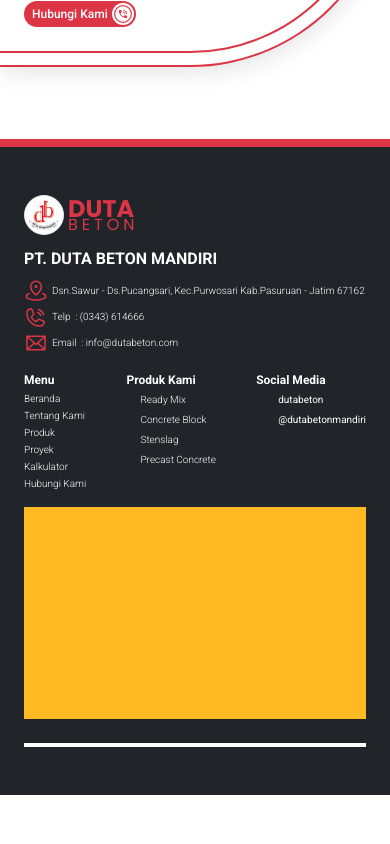
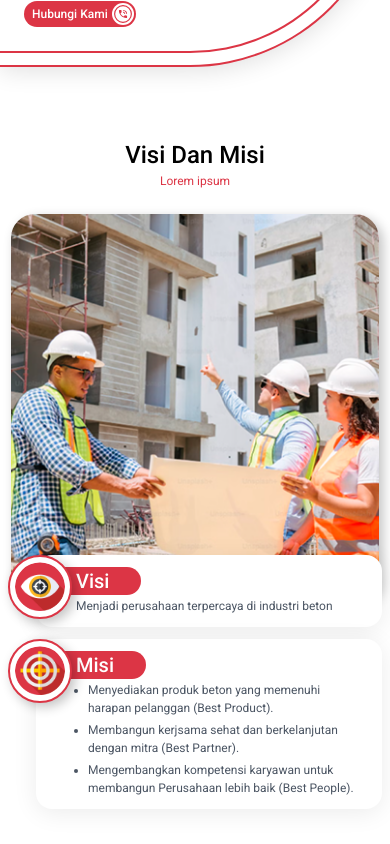
Before and after one commit to Faizululum/Duta-Beton-Website, a Next.js app: page /about in a window 390 px wide. Shown: the part 1960-2804 px from the top of the page. Before the commit the page ends 2755 px from the top, so only its background shows below. Built offline with nearby package versions, Linux system fonts and the light colour scheme; some icons are missing.

Commit message:
feat(about): create responsive vision mission section

```diff
--- a/src/app/about/page.jsx
+++ b/src/app/about/page.jsx
@@ -1,6 +1,7 @@
 import AboutHero from "@/components/page/about/AboutHero";
 import AboutUsSection from "@/components/page/about/AboutUsSection";
 import DetailSection from "@/components/page/about/DetailSection";
+import MissionSection from "@/components/page/about/MissionSection";
 
 export default function AboutPage() {
   return (
@@ -8,6 +9,7 @@ export default function AboutPage() {
       <AboutHero />
       <DetailSection />
       <AboutUsSection />
+      <MissionSection />
     </div>
   );
 }
--- /dev/null
+++ b/src/components/page/about/MissionSection.jsx
@@ -0,0 +1,39 @@
+import TitleLayout from "@/components/layout/TextLayout";
+import MissionCard from "@/components/ui/MissionCard";
+import Image from "next/image";
+
+export default function MissionSection() {
+  return (
+    <div className="flex flex-col w-full gap-regular-lg md:gap-bold-lg items-center mb-bold-3xl">
+      <TitleLayout title="Visi dan Misi" description="Lorem ipsum" />
+      <div className="flex flex-col w-full md:w-auto items-center md:flex-row-reverse">
+        <div className="relative w-[368px] md:w-[437px] h-[389px] md:h-[462px] -mb-bold-lg md:mb-0 -z-10 md:z-10">
+          <Image
+            src="/about/mission.png"
+            alt="mission"
+            fill
+            className="rounded-3xl object-cover shadow-shadow-icon"
+            sizes="(min-width: 768px) 437px, 368px"
+          />
+        </div>
+        <div className="flex flex-col gap-thin-lg">
+          <MissionCard
+            title="Visi"
+            image="/about/target.png"
+            description="Menjadi perusahaan terpercaya di industri beton"
+          />
+          <MissionCard
+            title="Misi"
+            image="/about/mark.png"
+            isList
+            description={[
+              "Menyediakan produk beton yang memenuhi harapan pelanggan (Best Product).",
+              "Membangun kerjsama sehat dan berkelanjutan dengan mitra (Best Partner).",
+              "Mengembangkan kompetensi karyawan untuk membangun Perusahaan lebih baik (Best People).",
+            ]}
+          />
+        </div>
+      </div>
+    </div>
+  );
+}
```
Also changed, not shown: public/about/mission.png (added).
